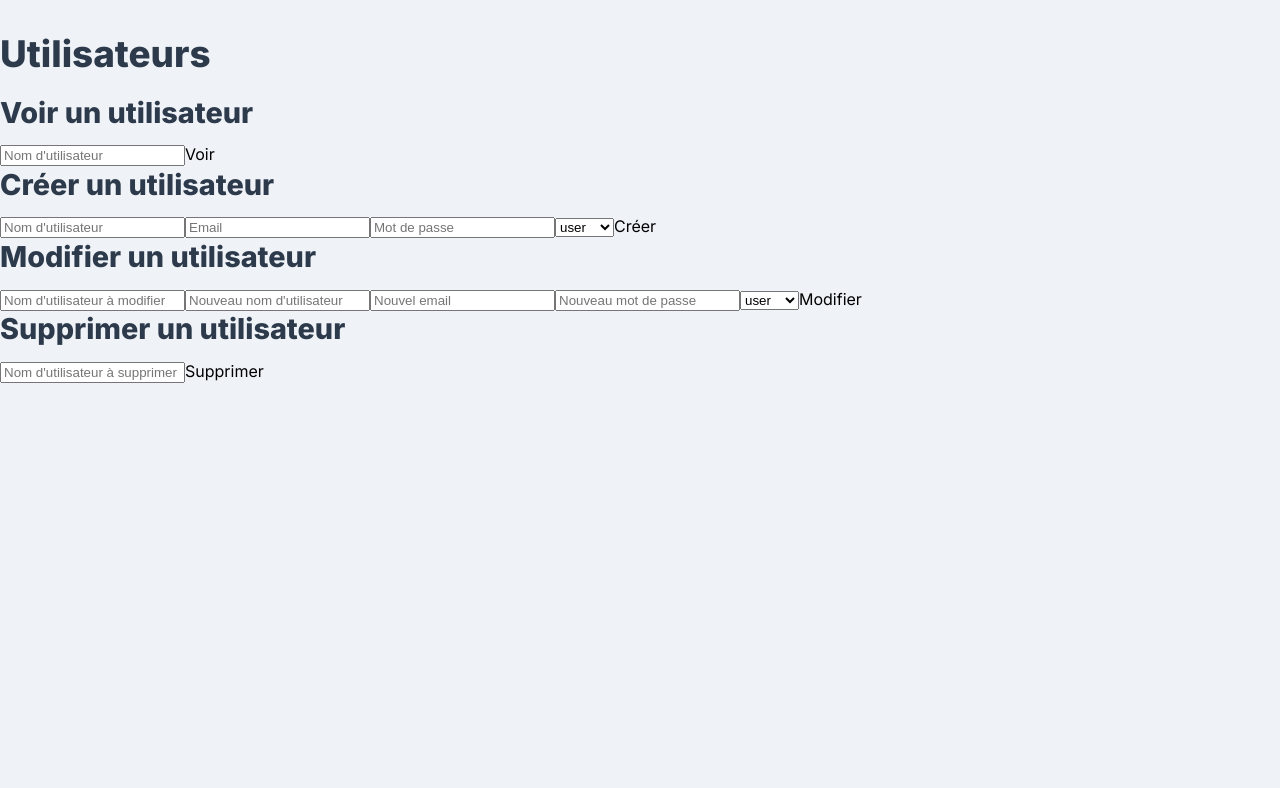
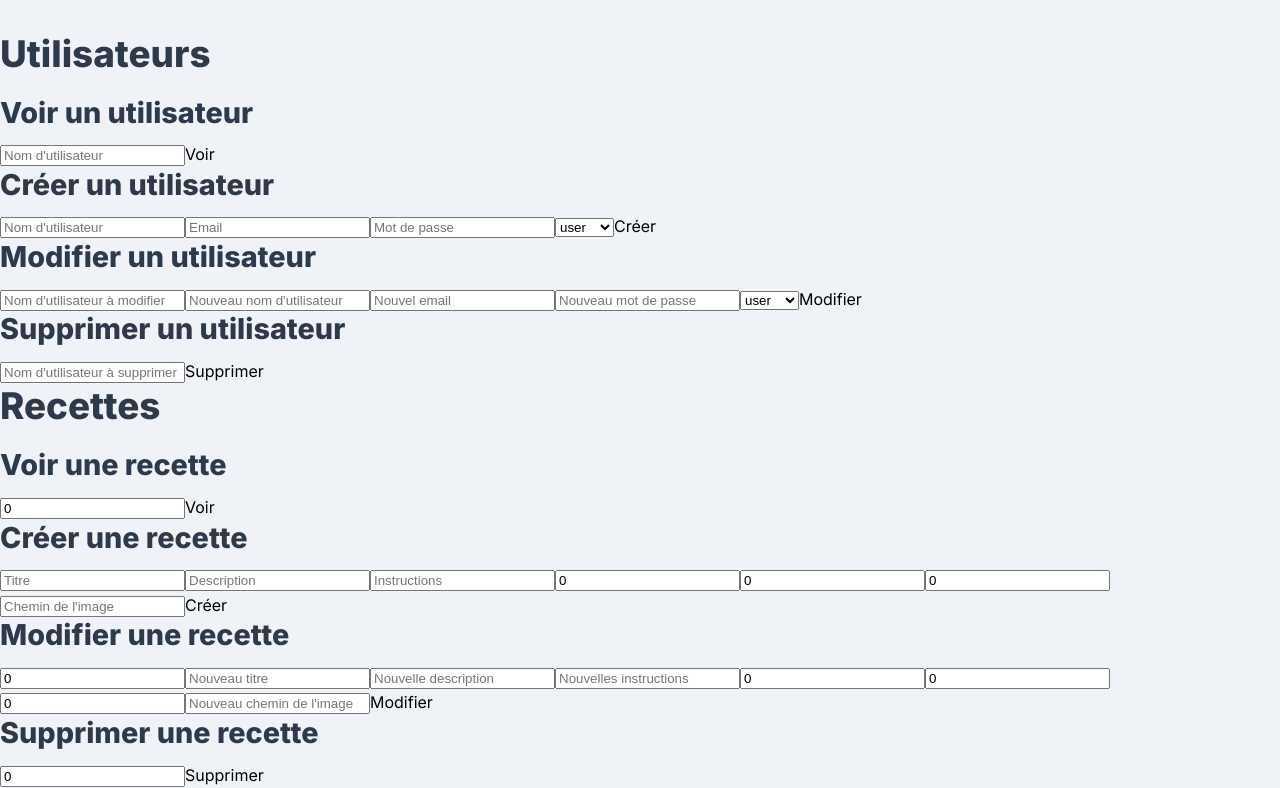
Before and after one commit to SebDors/ChefKit_front, an Angular app: page /admin in a window 1280 px wide. Shown: the part 451-1239 px from the top of the page. Before the commit the page ends 835 px from the top, so only its background shows below. Built offline with nearby package versions, Linux system fonts and the light colour scheme; no server answers.

Commit message:
Début recettes

```diff
--- a/src/app/admin-page/admin-page.component.html
+++ b/src/app/admin-page/admin-page.component.html
@@ -65,5 +65,51 @@
         </div>
       </div>
     </div>
+    <div class="Recettes">
+      <h3>Recettes</h3>
+      <div class="read">
+        <h4>Voir une recette</h4>
+        <input type="number" placeholder="ID de la recette" [(ngModel)]="readRecetteModel.id">
+        <button (click)="getRecette()">Voir</button>
+        <div *ngIf="readRecetteResult">
+          <p><strong>ID:</strong> {{ readRecetteResult.idRecette }}</p>
+          <p><strong>Titre:</strong> {{ readRecetteResult.titre }}</p>
+          <p><strong>Description:</strong> {{ readRecetteResult.description }}</p>
+          <p><strong>Instructions:</strong> {{ readRecetteResult.instructions }}</p>
+          <p><strong>Temps de préparation:</strong> {{ readRecetteResult.tempsPreparationMinutes }}</p>
+          <p><strong>Temps de cuisson:</strong> {{ readRecetteResult.tempsCuissonMinutes }}</p>
+          <p><strong>Nombre de personnes:</strong> {{ readRecetteResult.nombrePersonnes }}</p>
+          <p><strong>Image:</strong> {{ readRecetteResult.pathImage }}</p>
+        </div>
+      </div>
+      <div class="create">
+        <h4>Créer une recette</h4>
+        <input type="text" placeholder="Titre" [(ngModel)]="createRecetteModel.titre">
+        <input type="text" placeholder="Description" [(ngModel)]="createRecetteModel.description">
+        <input type="text" placeholder="Instructions" [(ngModel)]="createRecetteModel.instructions">
+        <input type="number" placeholder="Temps de préparation" [(ngModel)]="createRecetteModel.tempsPreparationMinutes">
+        <input type="number" placeholder="Temps de cuisson" [(ngModel)]="createRecetteModel.tempsCuissonMinutes">
+        <input type="number" placeholder="Nombre de personnes" [(ngModel)]="createRecetteModel.nombrePersonnes">
+        <input type="text" placeholder="Chemin de l'image" [(ngModel)]="createRecetteModel.pathImage">
+        <button (click)="createRecette()">Créer</button>
+      </div>
+      <div class="update">
+        <h4>Modifier une recette</h4>
+        <input type="number" placeholder="ID de la recette à modifier" [(ngModel)]="updateRecetteModel.idToUpdate">
+        <input type="text" placeholder="Nouveau titre" [(ngModel)]="updateRecetteModel.titre">
+        <input type="text" placeholder="Nouvelle description" [(ngModel)]="updateRecetteModel.description">
+        <input type="text" placeholder="Nouvelles instructions" [(ngModel)]="updateRecetteModel.instructions">
+        <input type="number" placeholder="Nouveau temps de préparation" [(ngModel)]="updateRecetteModel.tempsPreparationMinutes">
+        <input type="number" placeholder="Nouveau temps de cuisson" [(ngModel)]="updateRecetteModel.tempsCuissonMinutes">
+        <input type="number" placeholder="Nouveau nombre de personnes" [(ngModel)]="updateRecetteModel.nombrePersonnes">
+        <input type="text" placeholder="Nouveau chemin de l'image" [(ngModel)]="updateRecetteModel.pathImage">
+        <button (click)="updateRecette()">Modifier</button>
+      </div>
+      <div class="delete">
+        <h4>Supprimer une recette</h4>
+        <input type="number" placeholder="ID de la recette à supprimer" [(ngModel)]="deleteRecetteModel.id">
+        <button (click)="deleteRecette()">Supprimer</button>
+      </div>
+    </div>
   </div>
 </main>
--- a/src/app/admin-page/admin-page.component.ts
+++ b/src/app/admin-page/admin-page.component.ts
@@ -5,6 +5,7 @@ import { AdminService } from '../services/admin.service';
 import { subscribeOn } from 'rxjs';
 import { FormsModule } from '@angular/forms'; // Import FormsModule
 import { User } from '../models/user.model';
+import { Recette } from '../models/recette.model';
 
 @Component({
   selector: 'app-admin-page',
@@ -25,6 +26,13 @@ export class AdminPageComponent implements OnInit{
   updateUserModel: Partial<User> & { usernameToUpdate: string } = { usernameToUpdate: '', nomUtilisateur: '', email: '', motDePasse: '', role: 'user' };
   deleteUserModel = { username: '' };
 
+  //recettes
+  readRecetteModel = { id: 0 };
+  readRecetteResult: Recette | null = null;
+  createRecetteModel: Partial<Recette> = { titre: '', description: '', instructions: '', tempsPreparationMinutes: 0, tempsCuissonMinutes: 0, nombrePersonnes: 0, pathImage: '' };
+  updateRecetteModel: Partial<Recette> & { idToUpdate: number } = { idToUpdate: 0, titre: '', description: '', instructions: '', tempsPreparationMinutes: 0, tempsCuissonMinutes: 0, nombrePersonnes: 0, pathImage: '' };
+  deleteRecetteModel = { id: 0 };
+
   private adminService: AdminService = inject(AdminService);
 
   ngOnInit(): void {
@@ -39,6 +47,19 @@ export class AdminPageComponent implements OnInit{
   this.adminService.getIngredientCount().subscribe(count => {
     this.ingredientsCount = count;
   });
+  }
+
+  getRecette(){
+    this.adminService.getRecetteById(this.readRecetteModel.id).subscribe(
+      recette => {
+        console.log('Recette details:', recette);
+        this.readRecetteResult = recette;
+      },
+      error => {
+        console.error('Error fetching recette details', error);
+        this.readRecetteResult = null;
+      }
+    );
   }
 
   getUser(){
@@ -110,4 +131,44 @@ export class AdminPageComponent implements OnInit{
       }
     );
   }
+
+  //recettes
+  createRecette() {
+    this.adminService.createRecette(this.createRecetteModel as Recette).subscribe(
+      response => {
+        console.log('Recette created successfully', response);
+        this.adminService.getRecetteCount().subscribe(count => this.recettesCount = count);
+        this.createRecetteModel = { titre: '', description: '', instructions: '', tempsPreparationMinutes: 0, tempsCuissonMinutes: 0, nombrePersonnes: 0, pathImage: '' };
+      },
+      error => {
+        console.error('Error creating recette', error);
+      }
+    );
+  }
+
+  updateRecette() {
+    const { idToUpdate, ...updatedData } = this.updateRecetteModel;
+    this.adminService.updateRecette(idToUpdate, updatedData as Recette).subscribe(
+      response => {
+        console.log('Recette updated successfully', response);
+        this.updateRecetteModel = { idToUpdate: 0, titre: '', description: '', instructions: '', tempsPreparationMinutes: 0, tempsCuissonMinutes: 0, nombrePersonnes: 0, pathImage: '' };
+      },
+      error => {
+        console.error('Error updating recette', error);
+      }
+    );
+  }
+
+  deleteRecette() {
+    this.adminService.deleteRecette(this.deleteRecetteModel.id).subscribe(
+      response => {
+        console.log('Recette deleted successfully', response);
+        this.adminService.getRecetteCount().subscribe(count => this.recettesCount = count);
+        this.deleteRecetteModel = { id: 0 };
+      },
+      error => {
+        console.error('Error deleting recette', error);
+      }
+    );
+  }
 }
--- a/src/app/services/admin.service.ts
+++ b/src/app/services/admin.service.ts
@@ -2,6 +2,7 @@ import { HttpClient } from '@angular/common/http';
 import { Injectable } from '@angular/core';
 import { Observable } from 'rxjs';
 import { User } from '../models/user.model';
+import { Recette } from '../models/recette.model';
 
 @Injectable({
   providedIn: 'root'
@@ -36,4 +37,21 @@ export class AdminService {
   deleteUser(username: string): Observable<any> {
     return this.http.delete(`${this.apiUrl}/users/delete/${username}`);
   }
+
+  //recettes
+  getRecetteById(id: number): Observable<Recette> {
+    return this.http.get<Recette>(`${this.apiUrl}/recettes/${id}`);
+  }
+  getAllRecettes(): Observable<Recette[]> {
+    return this.http.get<Recette[]>(`${this.apiUrl}/recettes`);
+  }
+  createRecette(recette: Recette): Observable<Recette> {
+    return this.http.post<Recette>(`${this.apiUrl}/recettes`, recette);
+  }
+  updateRecette(id: number, recette: Recette): Observable<Recette> {
+    return this.http.post<Recette>(`${this.apiUrl}/recettes/${id}`, recette);
+  }
+  deleteRecette(id: number): Observable<any> {
+    return this.http.delete(`${this.apiUrl}/recettes/${id}`);
+  }
 }
```
